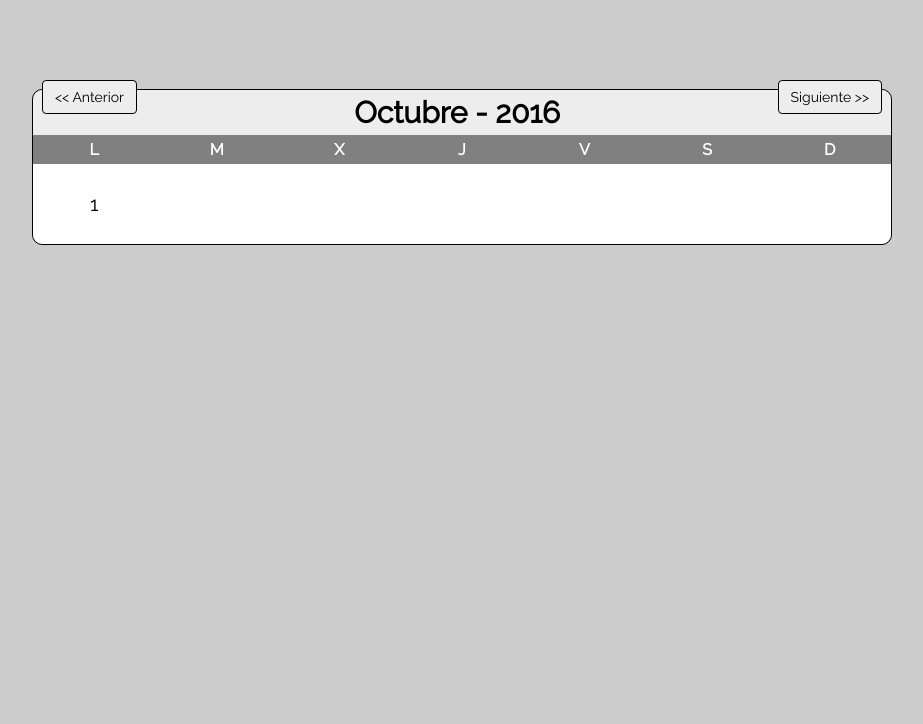
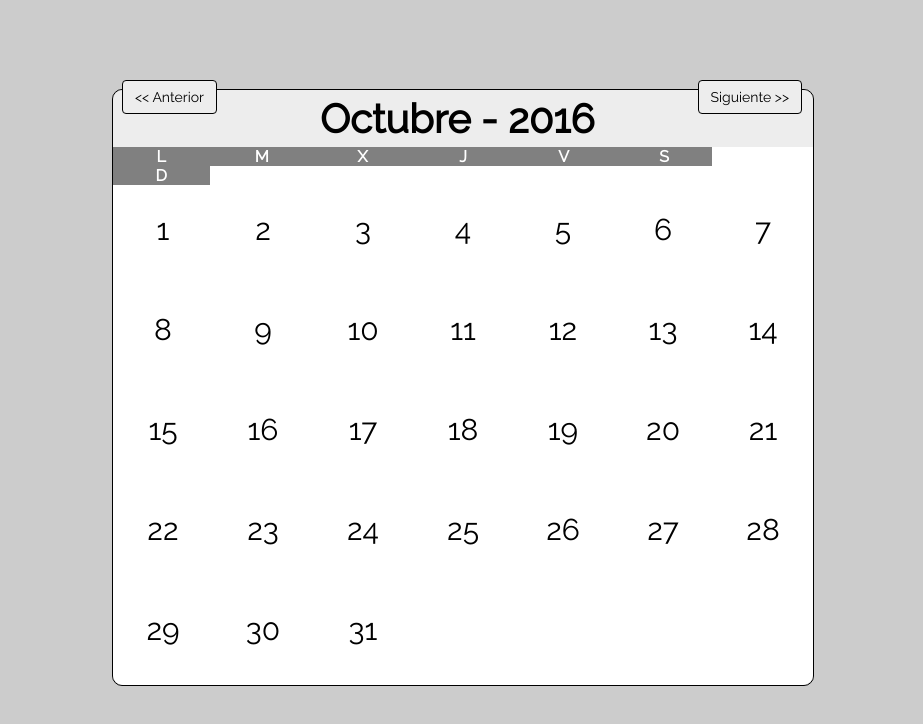
Before and after one commit to RSginer/rcalendarjs, a plain HTML site: page index.html in a window 1280 px wide. Shown: the whole page, without its empty margins (178-1101 px from the left). Drawn offline with Linux system fonts and the light colour scheme.

Commit message:
muestra dias

```diff
--- a/css/calendar.css
+++ b/css/calendar.css
@@ -1,5 +1,5 @@
 .calendar{
-    width:100%;
+    width:702px;
     border:1px solid black;
     border-radius: 10px;
 }
@@ -7,7 +7,7 @@
 .calendar_header{
     text-align: center;
     font-weight: bold;
-    font-size: 30px;
+    font-size: 40px;
     background-color:#ededed;
     padding: 5px;
     border-top-left-radius: 10px;
@@ -19,39 +19,40 @@
     width: 100%;
     border-bottom-left-radius: 10px;
     border-bottom-right-radius: 10px;
-    display:table;
+    display:block;
 }
 
 .calendar_body_days{
     background-color:grey;
     color:white;
-    display: table-row;
+    display: inline;
     font-weight: bold;
 }
 
 .calendar_body_days_day{
-    display: table-cell;
-    width: 13.87971429%;
+    display: inline-block;
+    width: 96.5156px;
     font-weight: bold;
     text-align: center;
-    padding: 5px;
+
 }
 
 .calendar_body_week{
     width: 100%;
-    display: table-row;
+    display: inline-block;
 }
 
 .calendar_body_week_day{
-    display: table-cell;
-    width: 13.87971429%;
-
-    height: 80px;
+    display: inline-block;
+    width: 100px;
+    float: left;
+    line-height: 80px;
+    height: 100px;
     text-align: center;
     padding: 5px;
     border-radius:10px;
     vertical-align: middle;
-    font-size: 20px;
+    font-size: 30px;
 }
 
 .calendar_body_week_day:hover{
--- a/css/styles.css
+++ b/css/styles.css
@@ -12,7 +12,7 @@ html, body {
 }
 
 .container{
-    width:900px;
+    width:740px;
     margin:0 auto;
     background-color: transparent;
     padding: 20px;
--- a/index.html
+++ b/index.html
@@ -1,6 +1,6 @@
 <html>
     <head>
-        <title>JSCalendar by RSginer</title>
+        <title>RCalendar by RSginer</title>
         <link rel="stylesheet" href="css/styles.css" />
         <link rel="stylesheet" href="css/calendar.css" />
         <meta charset="UTF-8">
@@ -21,10 +21,11 @@
                         <div class="calendar_body_days_day">S</div>
                         <div class="calendar_body_days_day">D</div>
                     </div>
-                    <div class="calendar_body_week">
-                        <div class="calendar_body_week_day">
-                            1
-                        </div>
+                    <div id="body" class="calendar_body_week">
+
+
+
+
                     </div>
                 </div>
                 <div class="calendar_footer"></div>
--- a/js/calendar.js
+++ b/js/calendar.js
@@ -5,9 +5,20 @@ initCalendar(date);
 
 function initCalendar(date) {
     var header = document.getElementById("header");
+    var body = document.getElementById("body");
     var days = ["Domingo", "Lunes", "Martes", "Miercoles", "Jueves", "Viernes", "Sabado"];
     var months = ["Enero", "Febrero", "Marzo", "Abril", "Mayo", "Junio", "Julio", "Agosto", "Septiembre", "Octubre", "Noviembre", "Diciembre"];
     header.innerHTML = months[date.getMonth()] + " - " + date.getFullYear();
+    var monthDays = [31,28,31,30,31,30,31,31,30,31,30,31]
+    if (isLeap(date.getFullYear())) {
+        monthDays[1]=29;
+    }
+    var text="";
+    for (var i = 1; i <= monthDays[date.getMonth()]; i++) {
+       text += '<div class="calendar_body_week_day">'+i+'</div>';
+    }
+
+    body.innerHTML = text;
 }
 
 function addMonth() {
@@ -36,3 +47,7 @@ function subMonth() {
     }
     initCalendar(this.date);
 }
+
+function isLeap(year){
+return ((year % 4 == 0) && ((year % 100 != 0) || (year % 400 == 0)));
+}
```
